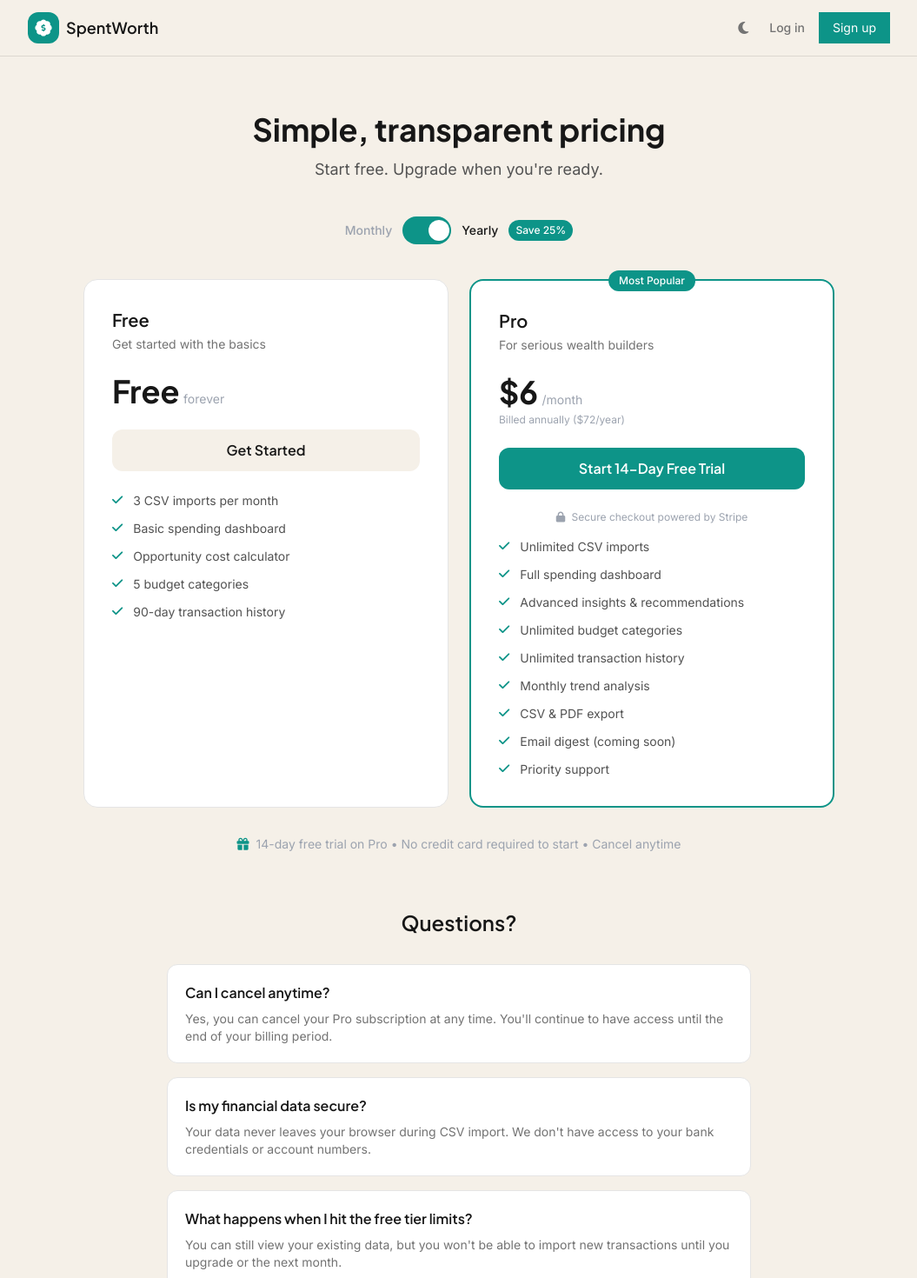
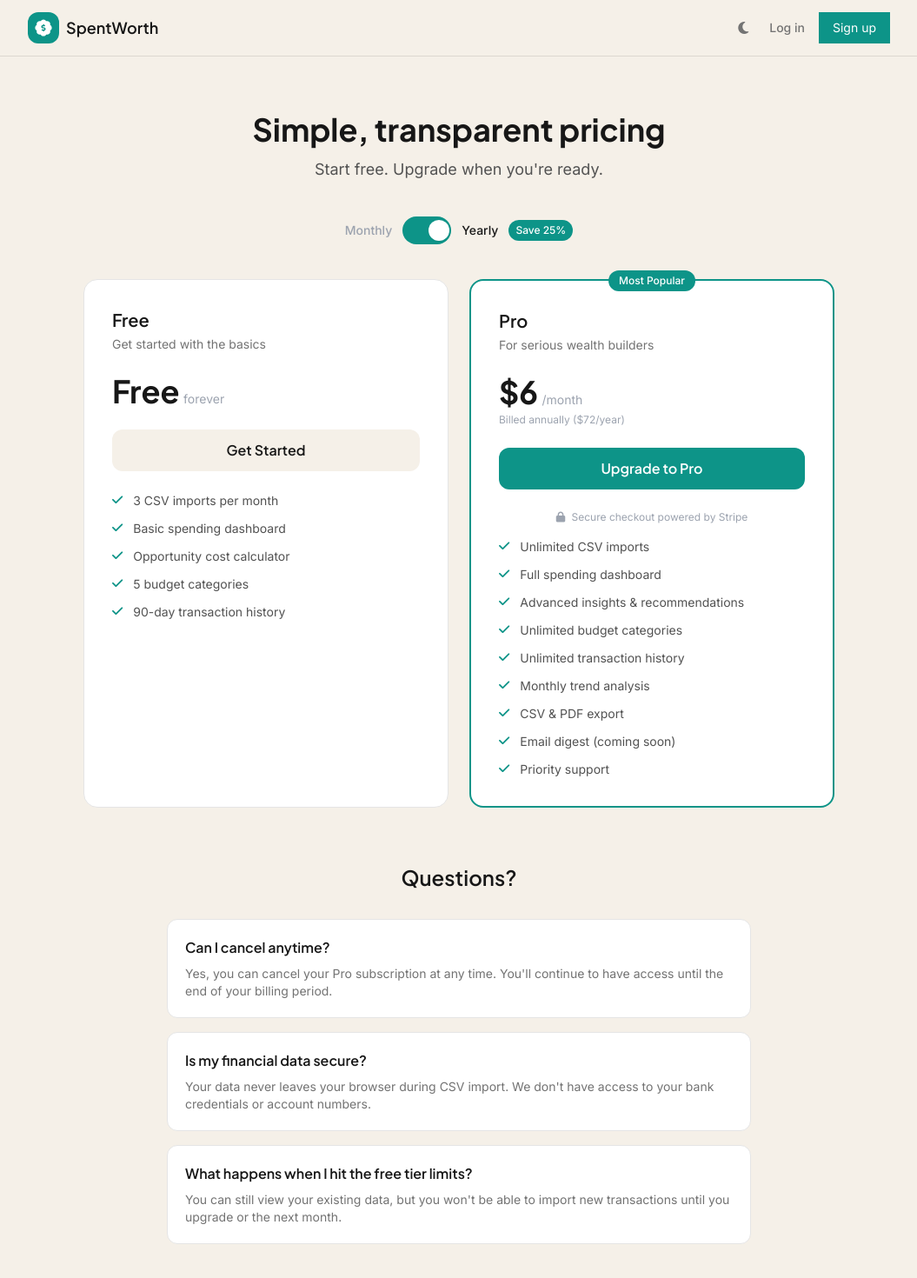
Before and after one commit to Marcus-Verus/spentworth, a SvelteKit app: page /pricing in a window 1280 px wide. Shown: the top 1470 px of the page at 87% size, without its empty margins (112-1167 px from the left). Built offline with nearby package versions, Linux system fonts and the light colour scheme; no server answers.

Commit message:
chore: remove free trial and refund policy
- Remove 14-day trial from Stripe checkout
- Update CTA to 'Upgrade to Pro'
- Remove trial info section from pricing page
- Remove refund and trial FAQs

```diff
--- a/src/routes/api/stripe/checkout/+server.ts
+++ b/src/routes/api/stripe/checkout/+server.ts
@@ -70,7 +70,6 @@ export const POST: RequestHandler = async ({ request, locals }) => {
 			success_url: `${PUBLIC_BASE_URL}/dashboard?checkout=success`,
 			cancel_url: `${PUBLIC_BASE_URL}/pricing?checkout=canceled`,
 			subscription_data: {
-				trial_period_days: 14,
 				metadata: {
 					user_id: user.id
 				}
--- a/src/routes/pricing/+page.svelte
+++ b/src/routes/pricing/+page.svelte
@@ -65,7 +65,7 @@
 				'Email digest (coming soon)',
 				'Priority support'
 			],
-			cta: 'Start Free Trial',
+			cta: 'Upgrade to Pro',
 			ctaHref: '/signup?plan=pro',
 			highlighted: true
 		}
@@ -291,7 +291,7 @@
 						<i class="fa-solid fa-spinner fa-spin mr-2"></i>
 						Processing...
 					{:else}
-						Start 14-Day Free Trial
+						Upgrade to Pro
 					{/if}
 				</button>
 
@@ -309,14 +309,6 @@
 					{/each}
 				</ul>
 			</div>
-		</div>
-
-		<!-- Trial info -->
-		<div class="mt-8 text-center">
-			<p class="text-sm" style="color: {isDark ? '#737373' : '#9ca3af'}">
-				<i class="fa-solid fa-gift mr-1 text-sw-accent"></i>
-				14-day free trial on Pro • No credit card required to start • Cancel anytime
-			</p>
 		</div>
 
 		<!-- FAQ Section -->
@@ -337,14 +329,6 @@
 					{
 						q: 'What happens when I hit the free tier limits?',
 						a: 'You can still view your existing data, but you won\'t be able to import new transactions until you upgrade or the next month.'
-					},
-					{
-						q: 'Do you offer refunds?',
-						a: 'Yes, if you\'re not satisfied within the first 14 days, we\'ll refund your payment in full.'
-					},
-					{
-						q: 'How does the free trial work?',
-						a: 'Start your 14-day free trial with full Pro access. You\'ll only be charged after the trial ends, and you can cancel anytime before that.'
 					}
 				] as faq}
 					<div class="rounded-xl p-5" style="background: {isDark ? '#1a1a1a' : '#ffffff'}; border: 1px solid {isDark ? '#2a2a2a' : '#e5e5e5'}">
```
